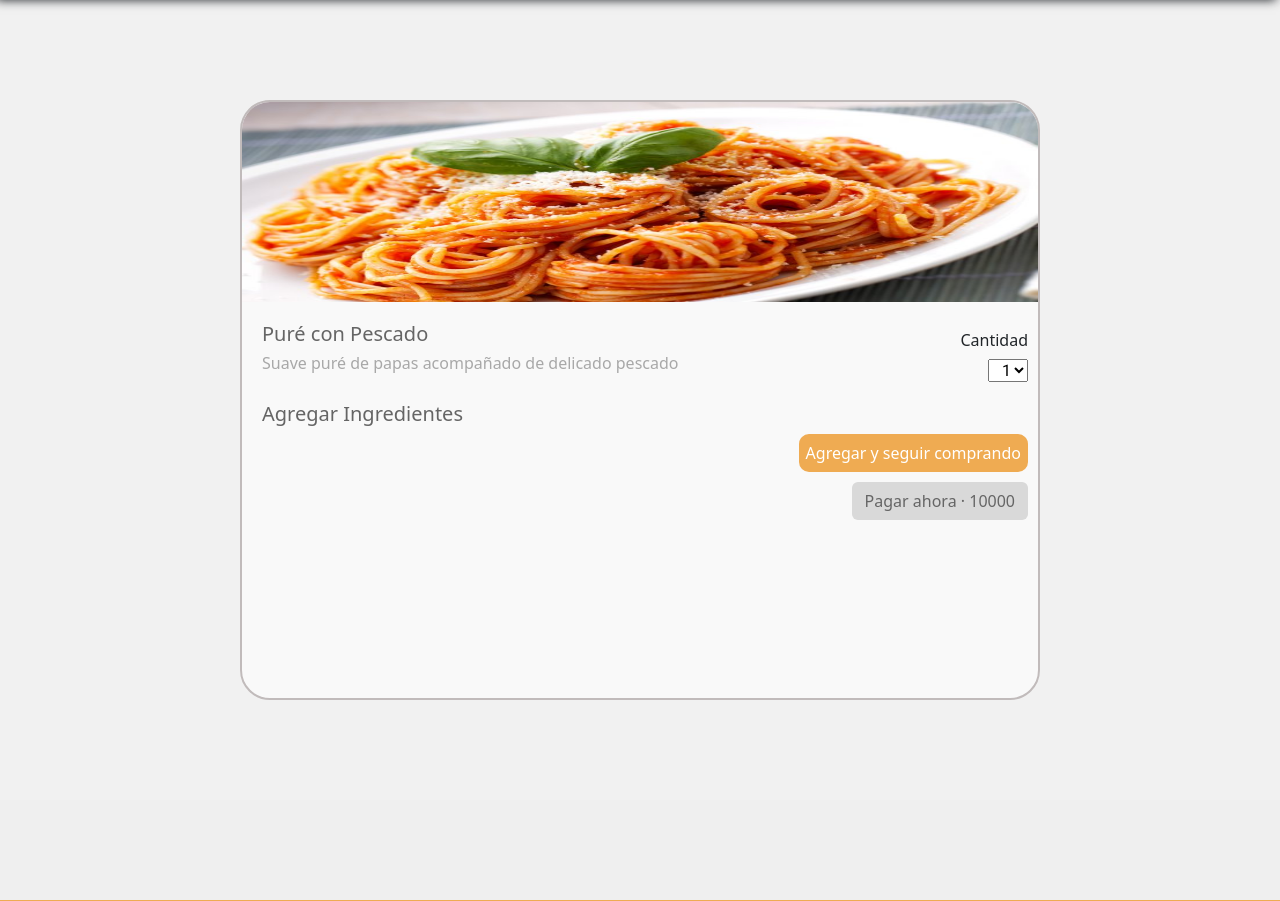
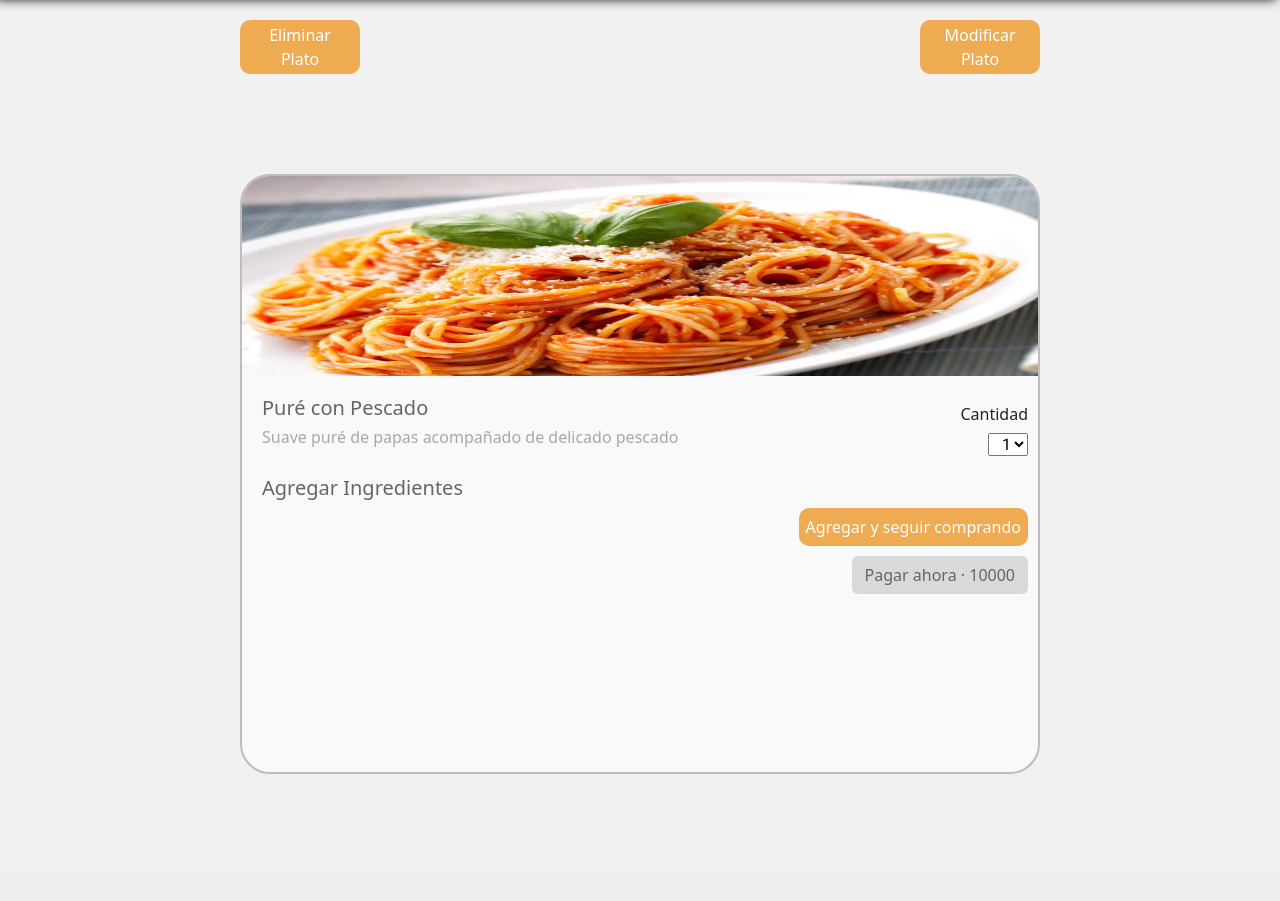
Before and after one commit to Volcos/ElComilon, a Django app: page /DetailProduct/2 in a window 1280 px wide. Shown: the part 70-971 px from the top of the page. Run offline with Django 5.2, Linux system fonts and the light colour scheme; a user stored in the database is signed in; data comes from the database, SQL or seed files in the repository; both versions use the stored data as it was after the commit; some libraries are stand-ins or nearby versions; some web fonts are replaced.

Commit message:
Modificar

```diff
--- a/Project/myProject/ElComilon/models.py
+++ b/Project/myProject/ElComilon/models.py
@@ -11,7 +11,7 @@ class Producto(models.Model):
     ingredientes = models.CharField(max_length = 80)
     imagen = models.CharField(max_length=300)
     def __str__(self):
-        return str(self.nombre)
+        return str(self.nombre)+" "+str(self.id_producto)
 
 class Genero(models.Model):
     id_genero = models.AutoField(primary_key=True,db_column="idGenero")
--- a/Project/myProject/ElComilon/urls.py
+++ b/Project/myProject/ElComilon/urls.py
@@ -10,6 +10,9 @@ urlpatterns = [
     path('DetailProduct/<str:pk>',views.detailProduct, name='DetailProduct'),
     path('AdminIndex',views.adminIndex, name='AdminIndex'),
     path('AgregarPlato',views.agregarPlato,name='AgregarPlato'),
+    path('eliminarPlato/<int:pk>',views.eliminarPlato,name='eliminarPlato'),
+    path('modificarPlato/<int:pk>',views.modificarPlato,name='modificarPlato'),
+    path('buscarPlatoEdit/<int:pk>',views.buscarPlatoEdit,name='buscarPlatoEdit'),
     path('OrderTracking',views.OrderTracking,name='OrderTracking'),
     path('agregar_al_carrito/<int:producto_id>/', views.agregar_al_carrito, name='agregar_al_carrito'),
     path('ver_carrito/', views.ver_carrito, name='ver_carrito'),
--- a/Project/myProject/ElComilon/views.py
+++ b/Project/myProject/ElComilon/views.py
@@ -130,6 +130,7 @@ def Profile(request):
 
 
 def detailProduct(request,pk):
+
     plato = Producto.objects.get(id_producto=pk)
     context = {
         "plato":plato
@@ -158,7 +159,48 @@ def agregarPlato(request):
     else:
         return render(request, 'pages/adminViews/AgregarPlato.html')
 
+def eliminarPlato(request,pk):
+    try:
+        plato = Producto.objects.get(id_producto=pk)
+        plato.delete()
+        platos = Producto.objects.all()
+        context = {
+            "mensaje":"Plato eliminado",
+            "productos": platos
+        }
+        return render(request,'pages/index.html',context)
+    except:
+        context = {
+            "mensaje":"Error al eliminar el plato"
+        }
+        return render(request,'pages/index.html',context)
 
+def modificarPlato(request,pk):
+    if request.method == 'POST':
+        nombre = request.POST['nombre']
+        precio = request.POST['precio']
+        descripcion = request.POST['descripcion']
+        ingredientes = request.POST['ingredientes']
+        imagen = request.POST['imagen']
+        plato = Producto(nombre = nombre, precio = precio, descripcion = descripcion, ingredientes = ingredientes, imagen = imagen)
+        plato.save()
+        Oldplato = Producto.objects.get(id_producto=pk)
+        Oldplato.delete()
+        platos = Producto.objects.all()
+        context = {
+            "mensaje":"Plato eliminado",
+            "productos": platos
+        }
+        return render(request, 'pages/index.html',context)
+    else:
+        return render(request, 'pages/adminViews/modificarPlato.html')
+
+def buscarPlatoEdit(request,pk):
+    plato = Producto.objects.get(id_producto=pk)
+    context = {
+        "plato":plato
+    }
+    return render(request,'pages/adminViews/modificarPlato.html',context)
 def agregar_al_carrito(request, producto_id):
     carrito = request.session.get('carrito', {})
     producto = get_object_or_404(Producto, id_producto=producto_id)
--- a/Project/myProject/static/css/DetailProduct.css
+++ b/Project/myProject/static/css/DetailProduct.css
@@ -152,5 +152,26 @@ hr {
 .Pago{
     display: flex;
     flex-direction: column;
-    align-items: end;
+    align-items:self-end;
 }
+.botones-admin{
+    width: 100%;
+    display: flex;
+    justify-content: space-between;
+    margin-top: 20px;
+}
+.eliminar{
+    display: flex;
+    justify-content: flex-end;
+    width: 120px;
+}
+.eliminar button{
+    background-color: #EFAB52;
+    border-color: transparent;
+    border-radius: 10px;
+
+}
+.eliminar button a{
+    color: #FFFFFF;
+    text-decoration: none;
+}
--- a/Project/myProject/templates/pages/DetailProduct.html
+++ b/Project/myProject/templates/pages/DetailProduct.html
@@ -19,6 +19,24 @@
 <main>
 
     <div id="Con">
+      {% if request.user.username == "be.vargast@duocuc.cl"  %}
+      <div class="botones-admin">
+        <div class="eliminar">
+          <button>
+            <a href="{% url 'eliminarPlato' pk=plato.id_producto %}">
+              Eliminar Plato
+            </a>
+          </button>
+        </div>
+        <div class="eliminar">
+          <button>
+            <a href="{% url 'buscarPlatoEdit' pk=plato.id_producto %}">
+              Modificar Plato
+            </a>
+          </button>
+        </div>
+      </div>
+      {% endif %}
       <div class="Contenedor">
           <div class="PlatoPrincipal">
               <a href=". ."></a>
--- a/Project/myProject/templates/pages/index.html
+++ b/Project/myProject/templates/pages/index.html
@@ -173,8 +173,7 @@
         <div class="restaurantes_txt">
         <h1>PLATOS</h1>
         </div>
-        <h1>Hola {{usuarios.direccion}}</h1>
-        {% if request.user.username == "admin" %}
+        {% if request.user.username == "be.vargast@duocuc.cl" %}
             <div class="agregarOferta">
                 <a href="{% url 'AgregarPlato' %}">
                     <img src="{% static 'img/botones/add.png' %}" alt="" width="30px">
```
Also changed, not shown: Project/myProject/templates/pages/adminViews/modificarPlato.html (added, +66 -0 lines), Project/myProject/db.sqlite3. Lines whose indentation alone changed are shown as unchanged.
